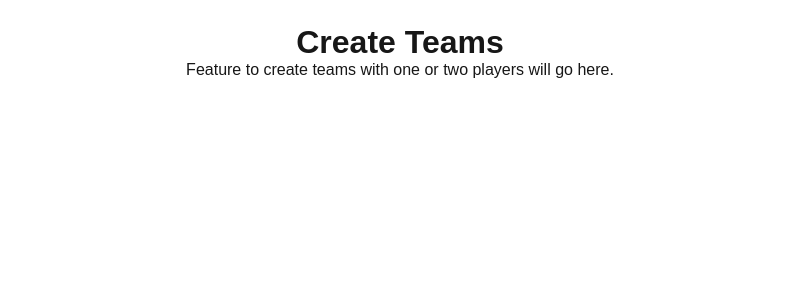
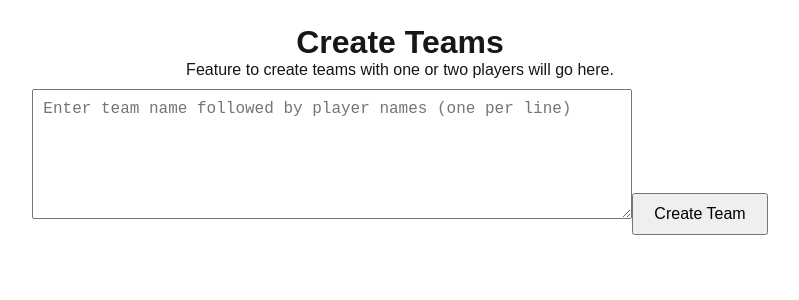
Before and after one commit to papadoc7/football-challenge, a Next.js app: page /create-team in a window 1280 px wide. Shown: the top 300 px of the page, without its empty margins (240-1039 px from the left). Built offline with nearby package versions, Linux system fonts and the light colour scheme.

Commit message:
Dynamic team creation

```diff
--- a/src/pages/create-team.tsx
+++ b/src/pages/create-team.tsx
@@ -1,8 +1,81 @@
+import { useState } from "react";
+import axios from "axios";
+
 export default function CreateTeam() {
+  const [input, setInput] = useState<string>(""); // State for the textarea input
+  const [message, setMessage] = useState<string>(""); // State for displaying messages
+
+  const handleCreateTeam = async () => {
+    // Parse the input
+    const lines = input.trim().split("\n");
+    const teamName = lines[0] || ""; // First line is the team name
+    const players = lines.slice(1); // Subsequent lines are player names
+    const criteriaNotMet = !teamName || players.length < 1 || players.length > 2;
+
+    if (criteriaNotMet) {
+      setMessage("Please enter a team name and 1 or 2 player names.");
+      return;
+    }
+
+    try {
+      const response = await axios.post("/api/teams/create", {
+        name: teamName,
+      });
+      console.log("Team created:", response.data);
+      setMessage(`Team created! Team ID: ${response.data.teamId}`);
+    } catch (error) {
+      console.error("Error creating team:", error);
+      setMessage("Failed to create team. Please try again.");
+    }
+  };
+
   return (
-    <div style={{ padding: "24px", textAlign: "center" }}>
+    <div style={styles.container}>
       <h1>Create Teams</h1>
       <p>Feature to create teams with one or two players will go here.</p>
+      <textarea
+        rows={6}
+        placeholder="Enter team name followed by player names (one per line)"
+        value={input}
+        onChange={(e) => setInput(e.target.value)}
+        style={styles.textarea}
+      />
+      <button onClick={handleCreateTeam} style={styles.button}>
+        Create Team
+      </button>
+      {message && (
+        <p style={message.startsWith("Please") ? styles.errorMessage : styles.message}>{message}</p>
+      )}
     </div>
   );
 }
+
+const styles = {
+  container: {
+    padding: "24px",
+    textAlign: "center" as "center",
+  },
+  textarea: {
+    width: "100%",
+    maxWidth: "600px",
+    padding: "10px",
+    marginTop: "10px",
+    fontSize: "16px",
+  },
+  button: {
+    marginTop: "10px",
+    padding: "10px 20px",
+    fontSize: "16px",
+    cursor: "pointer",
+  },
+  message: {
+    marginTop: "20px",
+    fontSize: "16px",
+    color: "green",
+  },
+  errorMessage: {
+    marginTop: "20px",
+    fontSize: "16px",
+    color: "red",
+  },
+};
```
Also changed, not shown: 1 other file (tests, documents, lock files or other folders).
